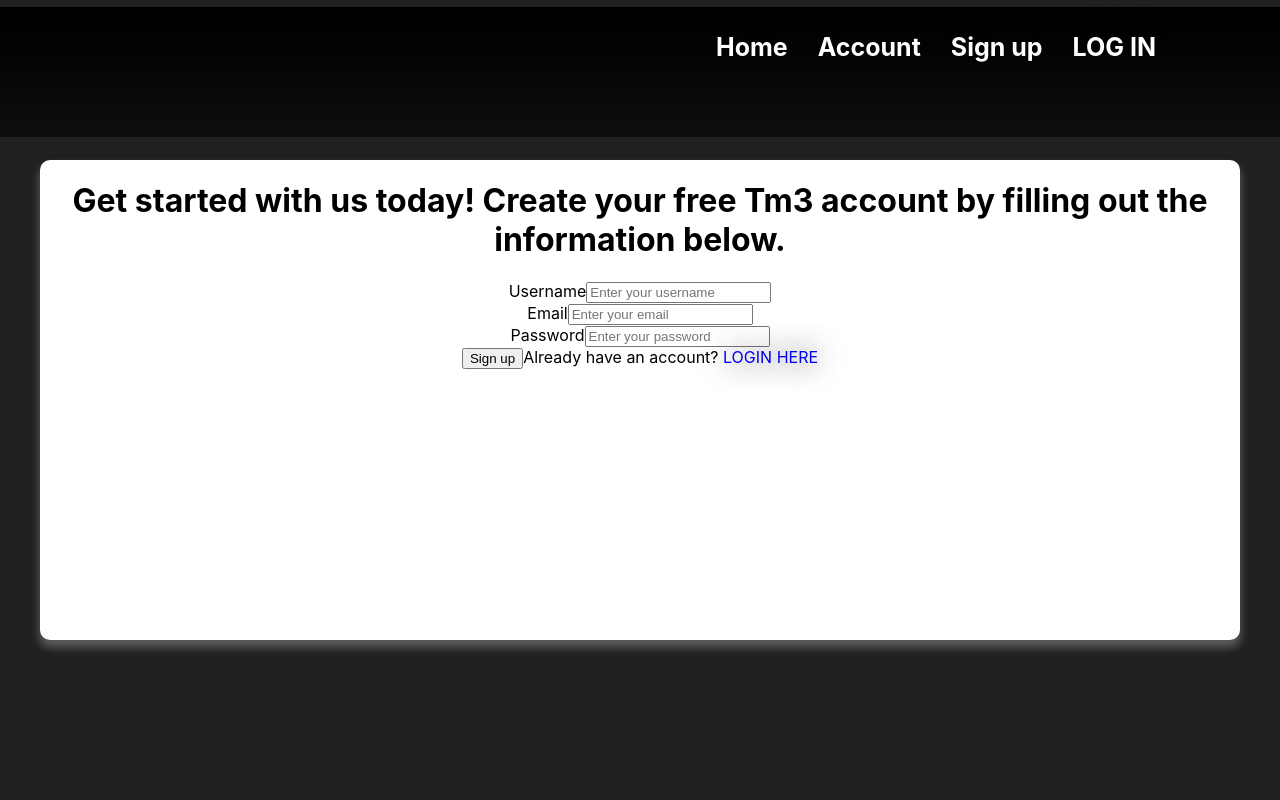
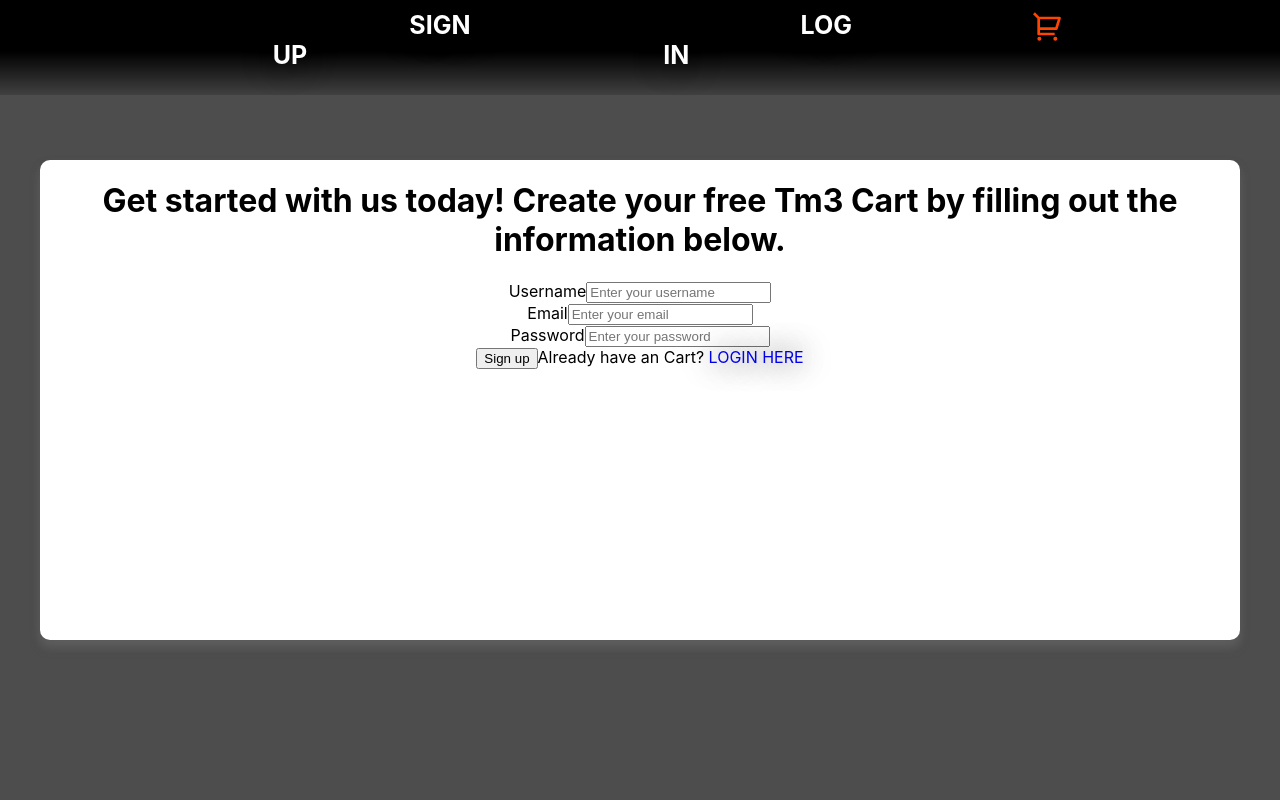
Before and after one commit to mz106/CN-Masters26-Final-Project-FE, a React (Create React App) app: page /signup in a window 1280 px wide. Shown: the top 800 px of the page. Built offline with nearby package versions, Linux system fonts and the light colour scheme.

Commit message:
edit navbar to work

```diff
--- a/package.json
+++ b/package.json
@@ -8,6 +8,7 @@
     "@testing-library/user-event": "^12.8.3",
     "react": "^17.0.2",
     "react-dom": "^17.0.2",
+    "react-icons": "^4.2.0",
     "react-router-dom": "^5.3.0",
     "react-scripts": "4.0.3",
     "web-vitals": "^1.1.2"
--- a/src/App.css
+++ b/src/App.css
@@ -1,3 +1,8 @@
+body {
+  margin: 0;
+  overflow: scroll;
+  background-color: black;
+}
 .container {
   display: flex;
   flex-direction: column;
@@ -5,7 +10,7 @@
   justify-content: center;
   align-items: center;
   overflow: scroll;
-  background-color: rgba(0, 0, 0, 0.872);
+  background-color: rgb(77, 77, 77);
 }
 
 Nav {
--- a/src/App.js
+++ b/src/App.js
@@ -2,7 +2,7 @@
 import Home from "./components/Home";
 import Login from "./components/Login";
 import Signup from "./components/Register/Signup";
-import Account from "./components/Account";
+import Cart from "./components/Cart";
 import Weights from "./components/ProductPages/Weights";
 import Accessories from "./components/ProductPages/Accessories";
 import Calisthenics from "./components/ProductPages/Calisthenics";
@@ -12,13 +12,12 @@
 
 function App() {
   return (
-    <>
     <Router>
       <Nav />
       <div className="container">
         <Switch>
           <Route path="/" exact component={Home} />
-            <Route path="/account" exact component={Account} />
+          <Route path="/Cart" exact component={Cart} />
           <Route path="/login" exact component={Login} />
           <Route path="/signup" exact component={Signup} />
           <Route path="/weights" exact component={Weights} />
@@ -28,7 +27,6 @@
       </div>
       <Footer />
     </Router>
-    </>
   );
 }
 
--- a/src/components/Account.js
+++ /dev/null
@@ -1,7 +0,0 @@
-import React from "react";
-
-function Account() {
-  return <div>Acccount</div>;
-}
-
-export default Account;
--- /dev/null
+++ b/src/components/Cart.js
@@ -0,0 +1,7 @@
+import React from "react";
+
+function Cart() {
+  return <div>Cart</div>;
+}
+
+export default Cart;
--- a/src/components/Nav.css
+++ b/src/components/Nav.css
@@ -1,4 +1,3 @@
-
 .NavbarItems {
   background: linear-gradient(90deg, rgb(10, 10, 14) 0%, rgb(8, 4, 85) 100%);
   height: 80px;
@@ -32,10 +31,10 @@
   text-decoration: none;
   padding: 0.5rem 1rem;
 }
-.nav-links:hover {
-  background-color: none;
-  border-radius: 4px;
+a:hover {
+  text-shadow: 0 5px 15px white;
   transition: all 0.2s ease-out;
+  filter: brightness(2);
 }
 .fa-bars {
   color: rgb(231, 48, 2);
@@ -115,21 +114,31 @@
   }
 }
 
-.navbar{
-    background: linear-gradient(90deg, rgb(28, 27, 27) 0%, rgb(26, 23, 23) 100%);
+.Navbar {
+  z-index: 10;
+  transform: translate(-50%, -50%);
+  top: 5%;
+  left: 50%;
+  width: 100vw;
+  position: fixed;
   display: flex;
-    justify-content: center;
+  justify-content: space-around;
   align-items: center;
-    font-size: 1.2rem;
-    position: sticky;
-    top: 0;
-    z-index: 999;
+  min-height: 10vh;
+  color: rgb(255, 255, 255);
+  font-size: 25px;
+  font-weight: bolder;
+  background: linear-gradient(
+    180deg,
+    rgb(0, 0, 0) 60%,
+    rgba(65, 64, 64, 0.945)
+  );
+  margin: 0;
 }
 
 .navbar-container {
   display: flex;
-    max-width: 1500px;
-    text-align: center;
+  width: 100vw;
 }
 
 .navbar-logo {
@@ -155,12 +164,8 @@
   list-style: none;
   text-align: center;
   width: 80vw;
-    justify-content:right;
+  justify-content: right;
   margin-right: 2rem;
-  }
-
-  .nav-item {
-    height: 80px;
 }
 
 .nav-links {
--- a/src/components/Nav.js
+++ b/src/components/Nav.js
@@ -1,42 +1,50 @@
-import React,{useState} from 'react'
+import React, { useState } from "react";
 import { Link } from "react-router-dom";
 import "./Nav.css";
+import { RiShoppingCart2Line } from "react-icons/ri";
 
-
-function Nav (){
+function Nav() {
   const [click, setClick] = useState(false);
   const handleClick = () => setClick(!click);
-  const navStyle ={
+  const navStyle = {
     color: "white",
     textDecoration: "none",
     listStyleType: "none",
+    textTransform: "uppercase",
+    marginRight: "12em",
+  };
+  const CartStyle = {
+    color: "orangered",
+    textDecoration: "none",
+    listStyleType: "none",
+    fontSize: "32px",
   };
   return (
     <>
       <nav className="Navbar">
-      <div className='navbar-container'>
+        <div className="navbar-container">
           <div className="menu-icon" onClick={handleClick}>
-        <i className={click ? 'fas fa-times' : 'fas fa-bars'}/>
+            <i className={click ? "fas fa-times" : "fas fa-bars"} />
           </div>
-      <ul className={click ? 'nav-menu active' : 'nav-menu'}>
-        <li className = 'nav-item'>
-        <Link  style={navStyle} to="/"  >
+          <ul className={click ? "nav-menu active" : "nav-menu"}>
+            <li className="nav-item">
+              <Link style={navStyle} to="/">
                 Home
               </Link>
             </li>
-        <li className = 'nav-item'>
-        <Link  style={navStyle} to="/account" >
-          Account
-        </Link>
-        </li>
-        <li className = 'nav-item'>
-        <Link  style={navStyle} to="/signup" >
+            <li className="nav-item">
+              <Link style={navStyle} to="/signup">
                 Sign up
               </Link>
             </li>
-        <li className = 'nav-item'>
-        <Link  style={navStyle}  to="/login">
+            <li className="nav-item">
+              <Link style={navStyle} to="/login">
                 LOG IN
+              </Link>
+            </li>{" "}
+            <li className="nav-item">
+              <Link style={CartStyle} to="/Cart">
+                <RiShoppingCart2Line />
               </Link>
             </li>
           </ul>
--- a/src/components/Register/RegisterCard.js
+++ b/src/components/Register/RegisterCard.js
@@ -34,7 +34,7 @@
       <form onSubmit={handleSubmit} className="form" noValidate>
         <h1>
           Get started with us today! Create your free{" "}
-          <span className="CompanyName">Tm3</span> account by filling out the
+          <span className="CompanyName">Tm3</span> Cart by filling out the
           information below.
         </h1>
         <div className="register-inputs">
@@ -78,7 +78,7 @@
           Sign up
         </button>
         <span className="register-input-login">
-          Already have an account? <Link to="/login">LOGIN HERE </Link>
+          Already have an Cart? <Link to="/login">LOGIN HERE </Link>
         </span>
       </form>
     </div>
```
Also changed, not shown: 1 other file (tests, documents, lock files or other folders). Lines whose indentation alone changed are shown as unchanged.
